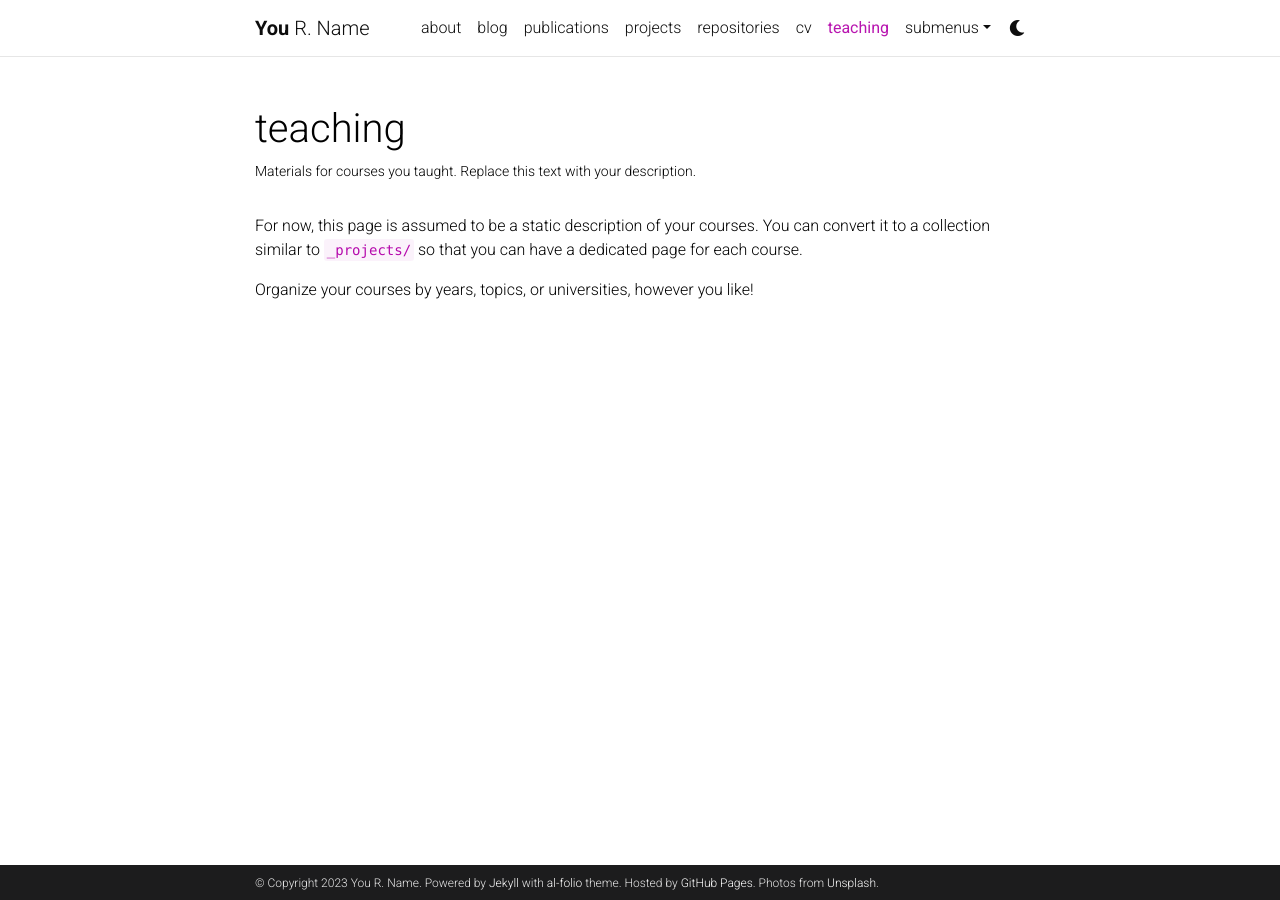
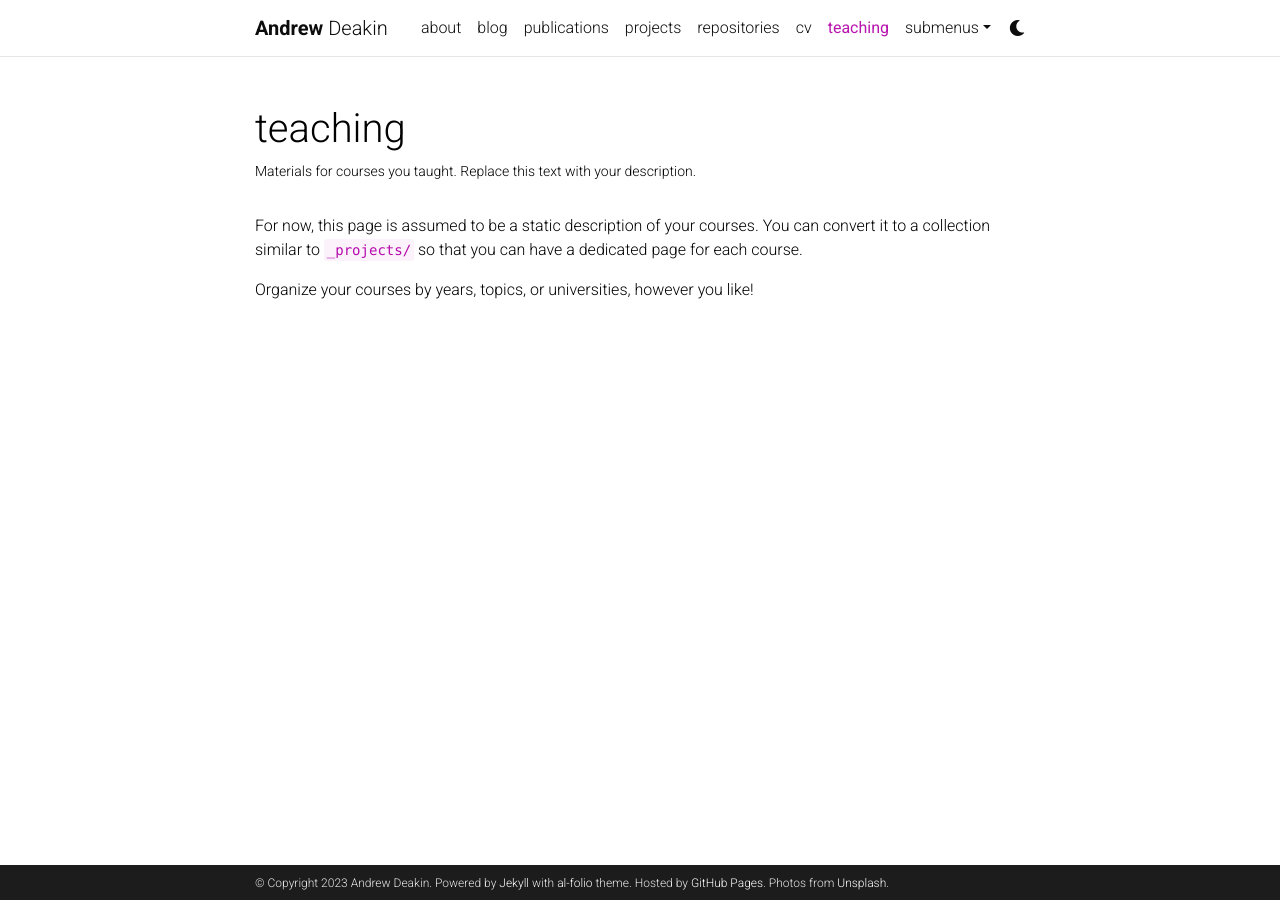
Before and after one commit to P3r3o/P3r3o.github.io, a Jekyll site: the page built from _pages/teaching.md, in a window 1280 px wide. Built offline with Jekyll 4.4.1, drawn with Linux system fonts in a browser that asks for light colours; comment, search, counter and statistics services are not loaded; a style sheet for code colours, icons or effects is not loaded.

Commit message:
some changes

```diff
--- a/_config.yml
+++ b/_config.yml
@@ -3,10 +3,9 @@
 # -----------------------------------------------------------------------------
 
 title: blank # the website title (if blank, full name will be used instead)
-first_name: You
-middle_name: R.
-last_name: Name
-email: you@example.com
+first_name: Andrew
+last_name: Deakin
+email: apdeakin@berkeley.edu
 description: > # the ">" symbol means to ignore newlines until "footer_text:"
   A simple, whitespace theme for academics. Based on [*folio](https://github.com/bogoli/-folio) design.
 footer_text: >
@@ -18,7 +17,7 @@ keywords: jekyll, jekyll-theme, academic-website, portfolio-website  # add your
 lang: en # the language of your site (for example: en, fr, cn, ru, etc.)
 icon: ⚛️  # the emoji used as the favicon (alternatively, provide image name in /assets/img/)
 
-url: https://alshedivat.github.io # the base hostname & protocol for your site
+url: https://P3r3o.github.io # the base hostname & protocol for your site
 baseurl: /al-folio # the subpath of your site, e.g. /blog/
 last_updated: false # set to true if you want to display last updated in the footer
 impressum_path:  # set to path to include impressum link in the footer, use the same path as permalink in a page, helps to conform with EU GDPR
```
